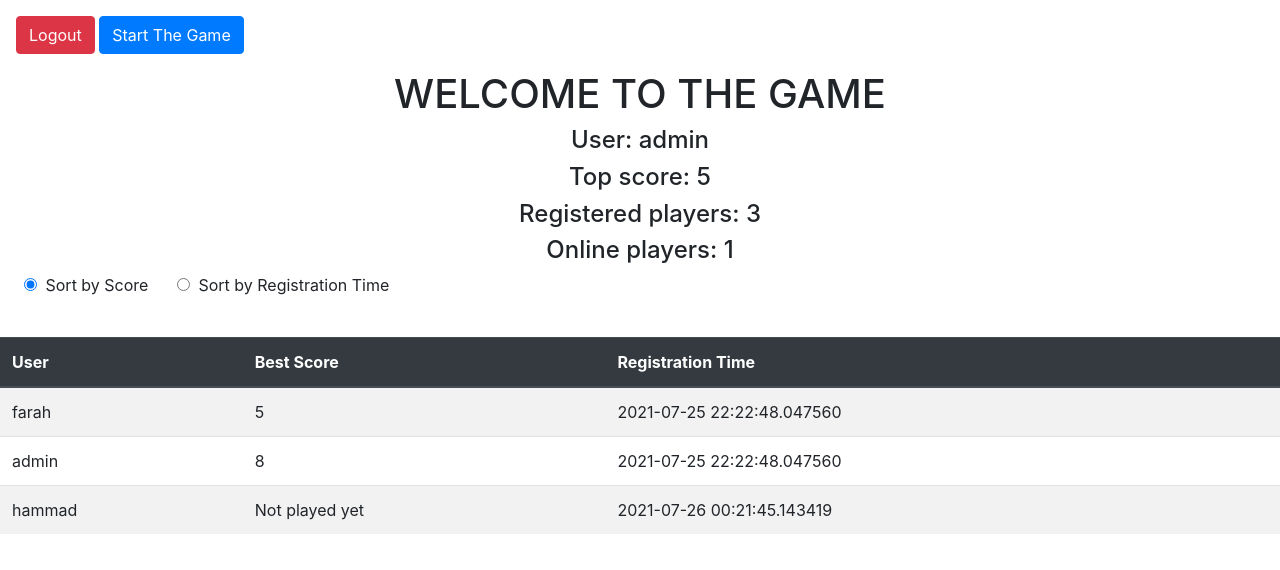
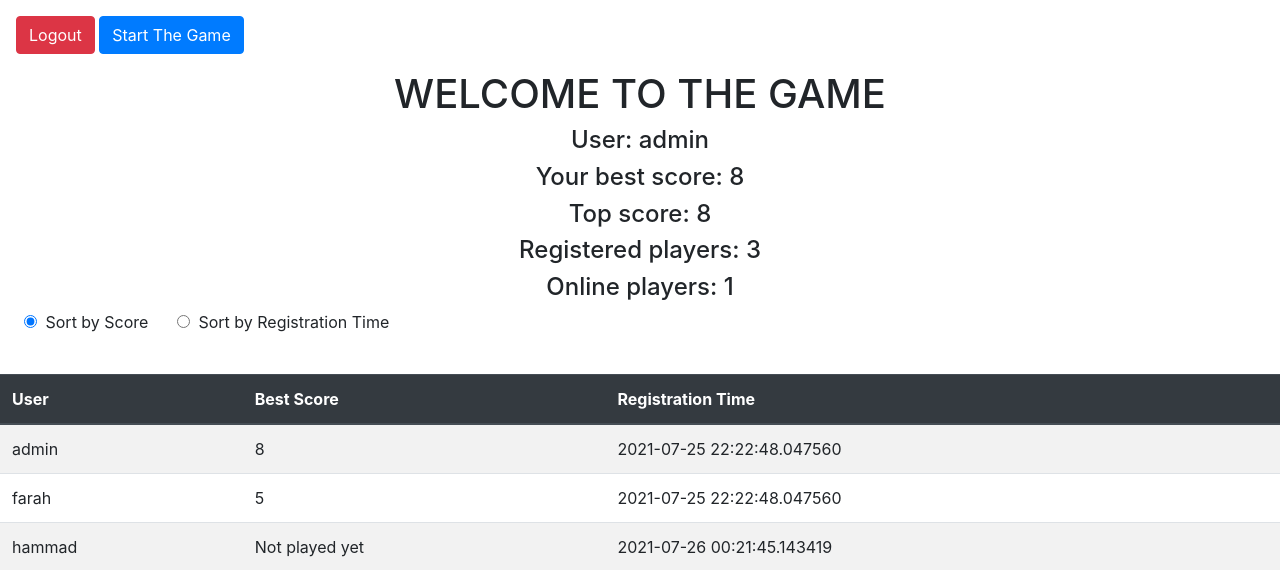
Before and after one commit to ShahzadiFarah8/tp3_v2, a Flask app: page /dashboard in a window 1280 px wide. Shown: the top 570 px of the page. Run offline with Flask 2, Linux system fonts and the light colour scheme; a user stored in the database is signed in; data comes from the database, SQL or seed files in the repository; some libraries are stand-ins or nearby versions.

Commit message:
Fixed some issues

```diff
--- a/project/main.py
+++ b/project/main.py
@@ -23,16 +23,14 @@ def dashboard():
         if sort_by == 'registration_time':
             players = db.session.query(User).order_by(User.created_at.desc())
         else:
-            players_with_score = db.session.query(User).filter(User.score > 0).order_by(User.score.asc())
-            players_without_score = db.session.query(User).filter(User.score <= 0)
-            players = list(players_with_score) + list(players_without_score)
+            players = db.session.query(User).order_by(User.score.desc())
 
     return render_template('dashboard.html', user=current_user, players=players)
 
 
 @main.route('/ajax/get_top_score')
 def ajax_get_top_score():
-    result = db.session.query(func.min(User.score).label('max_score')).filter(User.score > 0).one()
+    result = db.session.query(func.max(User.score).label('max_score')).one()
     return jsonify(result=result.max_score)
 
 
@@ -52,7 +50,7 @@ def ajax_get_total_number_online_players():
 def ajax_set_player_top_score():
     score = int(request.form.get('score'))
     user = User.query.order_by(User.created_at.desc()).first()
-    if (user.score > score or user.score == 0) and score > 0:
+    if user.score < score:
         user.score = score
         db.session.commit()
         return jsonify(success=True)
--- a/project/templates/dashboard.html
+++ b/project/templates/dashboard.html
@@ -11,12 +11,11 @@
 <body>
 <div class="m-3">
     <a class="btn btn-danger" href="{{ url_for('auth.logout') }}">Logout</a>
-    {% if user.is_admin %}
-        <a class="btn btn-primary" href="http://www-ens.iro.umontreal.ca/~diallami/">Start The Game</a>
-    {% endif %}
+    <a class="btn btn-primary" href="http://www-ens.iro.umontreal.ca/~diallami/">Start The Game</a>
 </div>
 <h1 class="text-center">WELCOME TO THE GAME</h1>
 <h4 class="text-center">User: {{ user.username }}</h4>
+<h4 class="text-center">Your best score: {{ user.score }}</h4>
 <h4 class="text-center">Top score: <span id="top_score">...</span></h4>
 {% if user.is_admin %}
     <h4 class="text-center">Registered players: <span id="total_players">...</span></h4>
```
